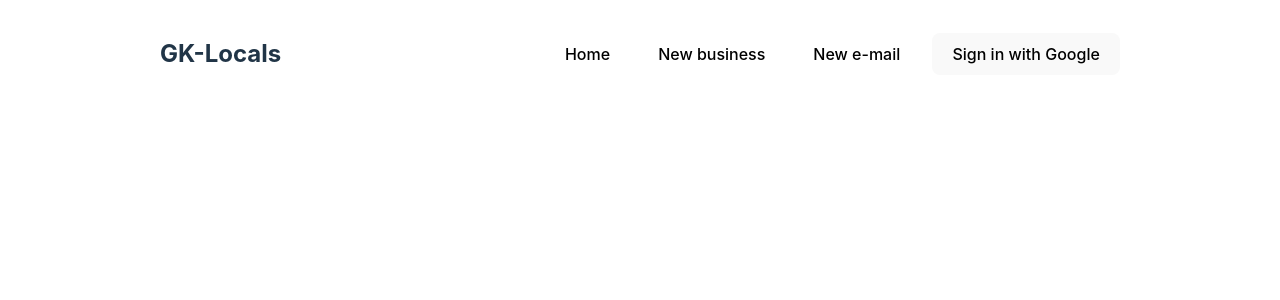
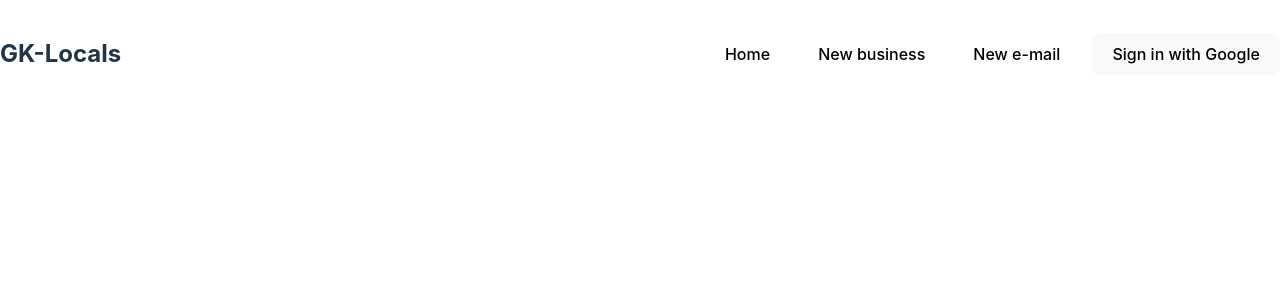
Before and after one commit to phildehovre/vite-gk-locals, a React (Vite) app: page / in a window 1280 px wide. Shown: the top 300 px of the page. Built offline with nearby package versions, Linux system fonts and the light colour scheme; no server answers.

Commit message:
email form basic impl

```diff
--- a/src/components/Navbar.scss
+++ b/src/components/Navbar.scss
@@ -6,7 +6,7 @@
     background-color: transparent;
     position: absolute;
     min-width: 750px;
-    width: 75%;
+    width: 100vw;
     top: 0;
     left: 50%;
     transform: translateX(-50%);
```
